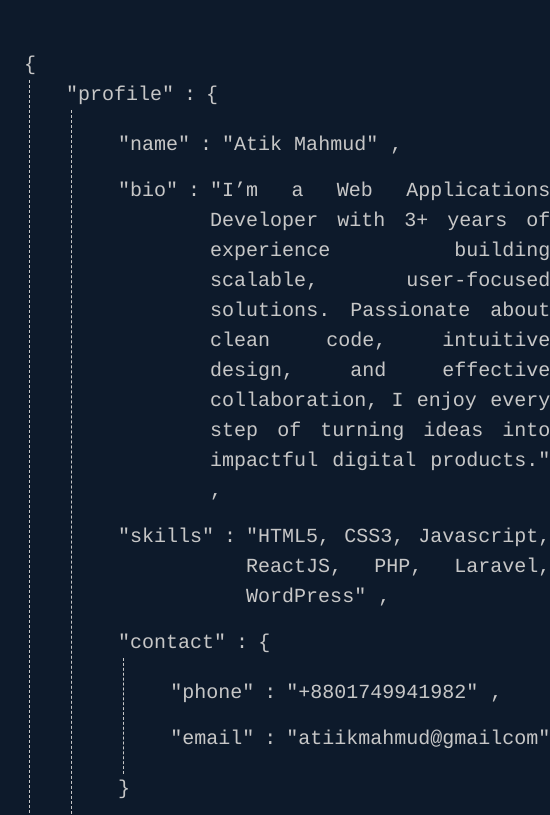
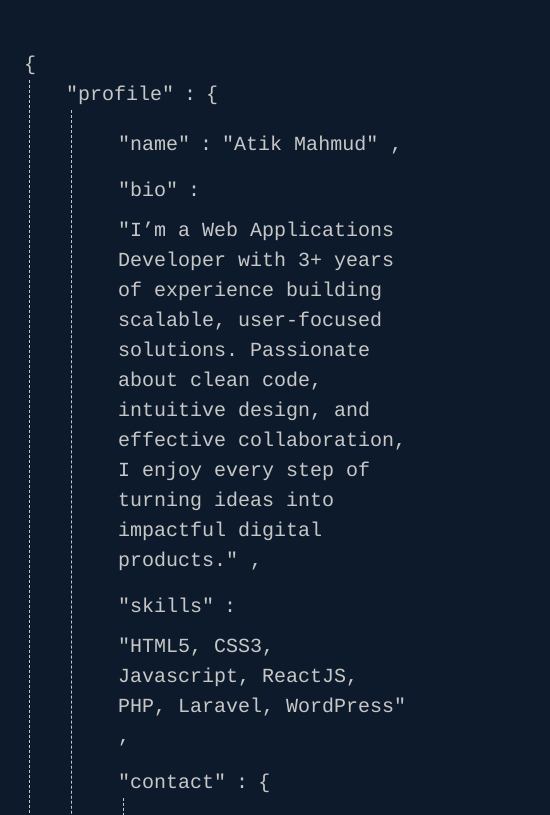
Before and after one commit to atiikmahmud/portfolio-v4, a plain HTML site: page index.html in a window 390 px wide. Shown: the top 815 px of the page, 550 px wide, since content can reach past the window. Drawn offline with nearby package versions, Linux system fonts and the light colour scheme.

Commit message:
Last updated

```diff
--- a/styles.css
+++ b/styles.css
@@ -3,7 +3,6 @@ body {
   margin: 0;
   font-family: "Courier";
   font-size: 20px;
-  text-align: justify;
 }
 main {
   color: #c7c7c7;
@@ -58,5 +57,10 @@ main {
 @media (max-width: 575.98px) {
   .right-side-content {
     margin: 30px 0 30px 30px;
+    width: 70%;
+  }
+  .data-item {
+    display: flex;
+    flex-wrap: wrap;
   }
 }
```
